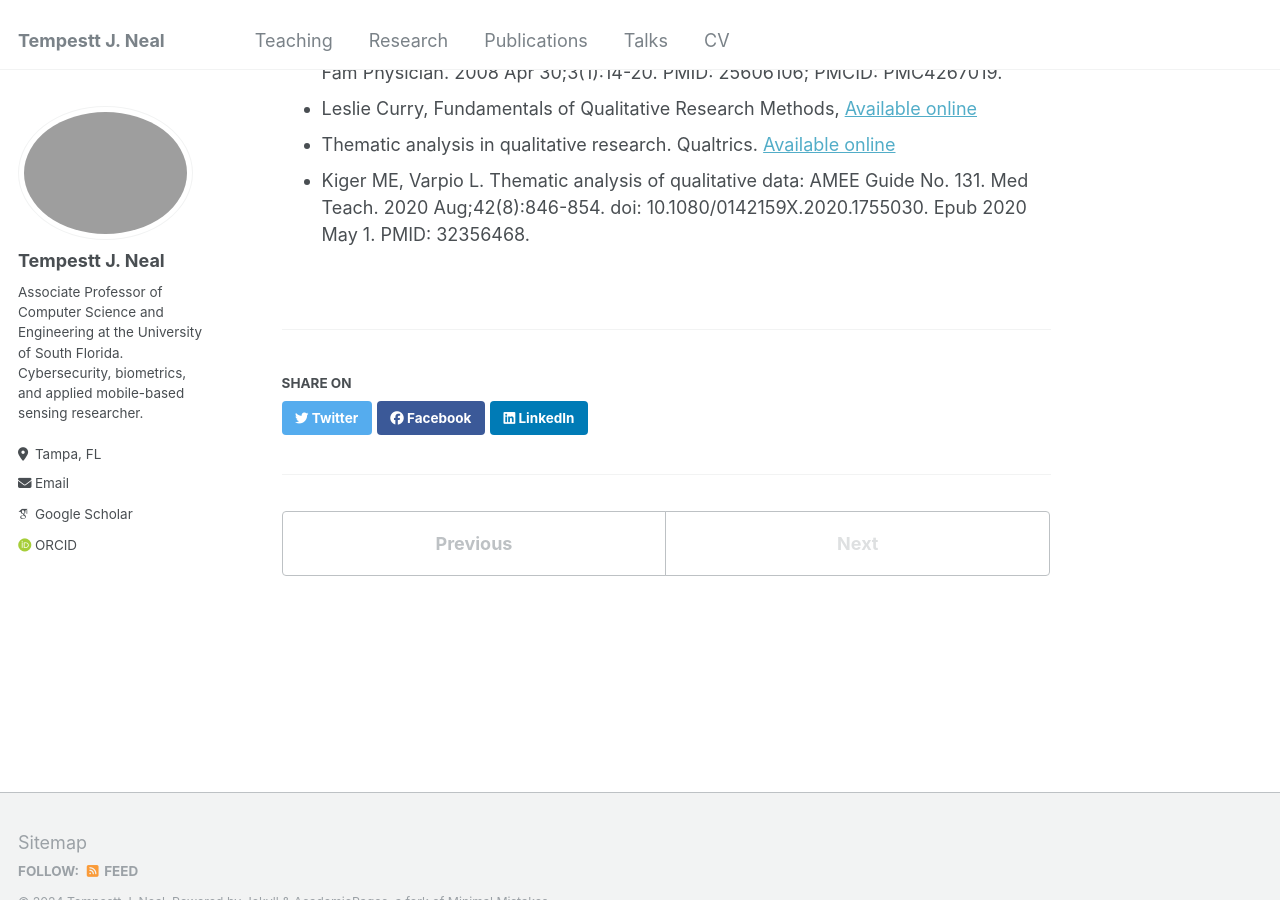
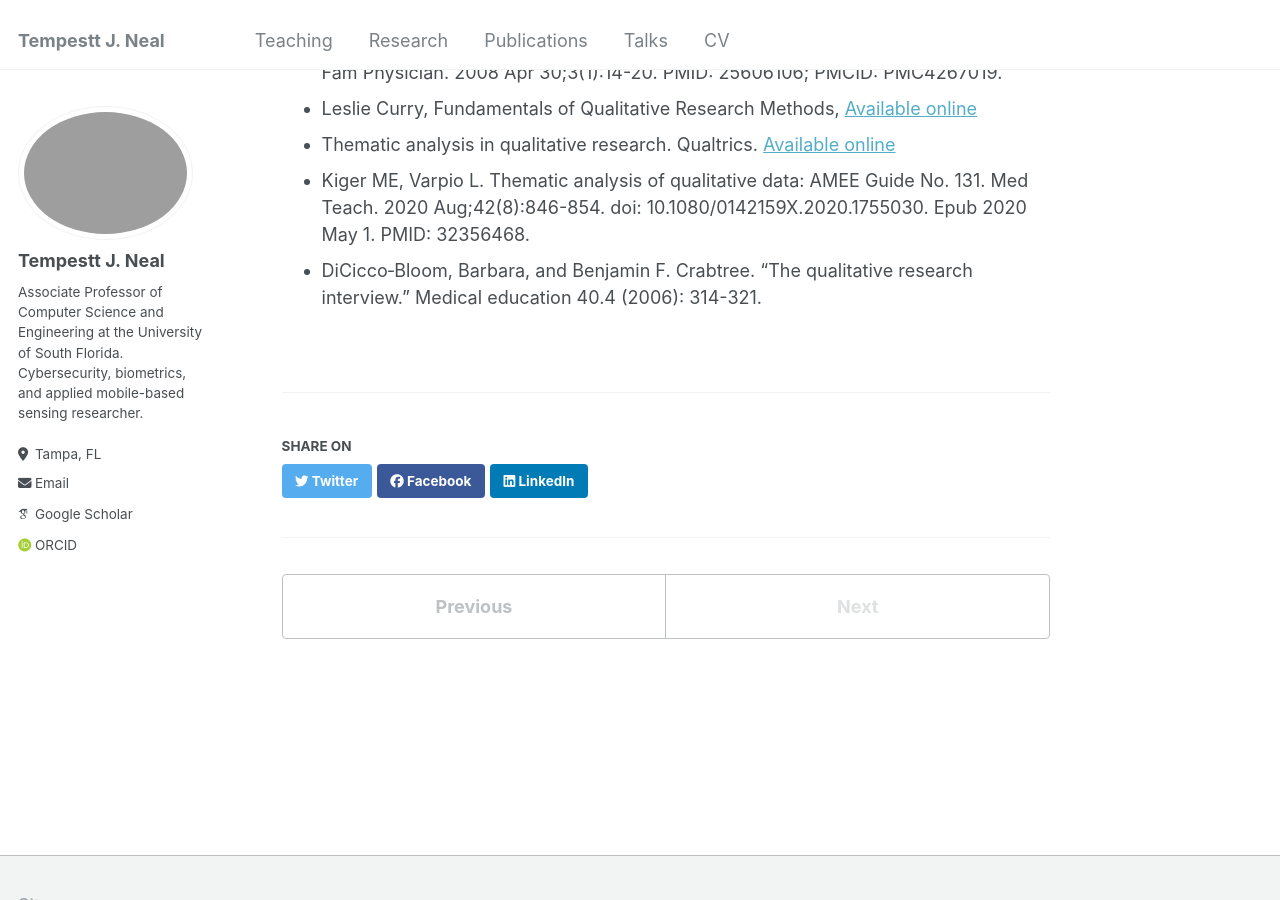
Before and after one commit to tempestt-neal/home, a Jekyll site: the page built from _talks/ijcb24_tutorial.md, in a window 1280 px wide and 900 px high, scrolled down 3869 px. Built offline with Jekyll 4.4.1, drawn with Linux system fonts in a browser that asks for light colours; some web fonts are replaced.

Commit message:
Update ijcb24_tutorial.md

```diff
--- a/_talks/ijcb24_tutorial.md
+++ b/_talks/ijcb24_tutorial.md
@@ -86,3 +86,4 @@ Topics include the following:
 - Leslie Curry, Fundamentals of Qualitative Research Methods, [Available online](https://www.youtube.com/watch?v=wbdN_sLWl88&list=PLqHnHG5X2PXCsCMyN3_EzugAF7GKN2poQ)
 - Thematic analysis in qualitative research. Qualtrics. [Available online](https://www.qualtrics.com/experience-management/research/thematic-analysis-in-qualitative-research/)
 - Kiger ME, Varpio L. Thematic analysis of qualitative data: AMEE Guide No. 131. Med Teach. 2020 Aug;42(8):846-854. doi: 10.1080/0142159X.2020.1755030. Epub 2020 May 1. PMID: 32356468.
+- DiCicco‐Bloom, Barbara, and Benjamin F. Crabtree. "The qualitative research interview." Medical education 40.4 (2006): 314-321.
```
